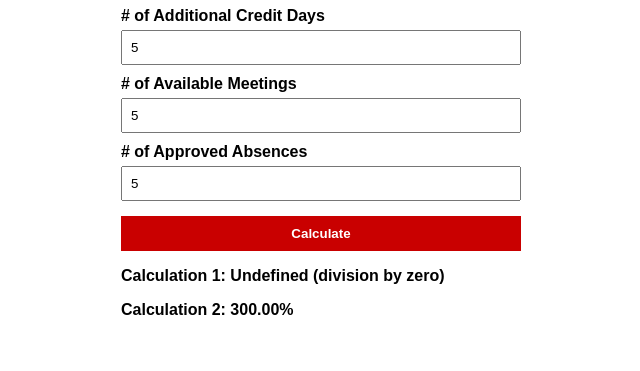
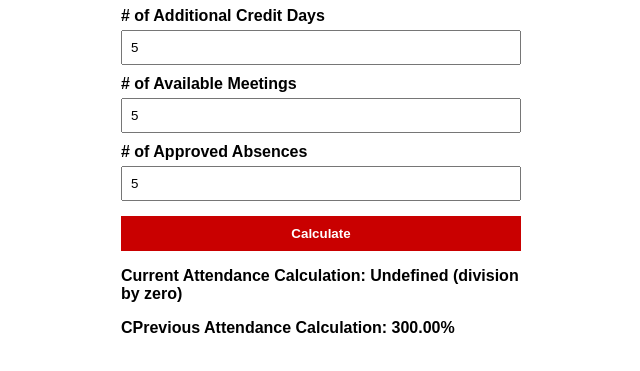
Before and after one commit to Team4469/attendance-calculator, a plain HTML site: page index.html in a window 1280 px wide. Both pictures are taken after typing "5", "5", "5", "5" into the empty fields and a click on the button "Calculate". Shown: the part 145-516 px from the top of the page, without its empty margins (319-959 px from the left). Drawn offline with Linux system fonts and the light colour scheme.

Commit message:
Update index.html

```diff
--- a/index.html
+++ b/index.html
@@ -79,8 +79,8 @@
         const calc2 = ((input1 + input2 + input4) / calc2Denominator) * 100;
         result2 = `${calc2.toFixed(2)}%`;
       }
-      document.getElementById("calc1").textContent = `Calculation 1: ${result1}`;
-      document.getElementById("calc2").textContent = `Calculation 2: ${result2}`;
+      document.getElementById("calc1").textContent = `Current Attendance Calculation: ${result1}`;
+      document.getElementById("calc2").textContent = `CPrevious Attendance Calculation: ${result2}`;
     }
   </script>
 </body>
```
